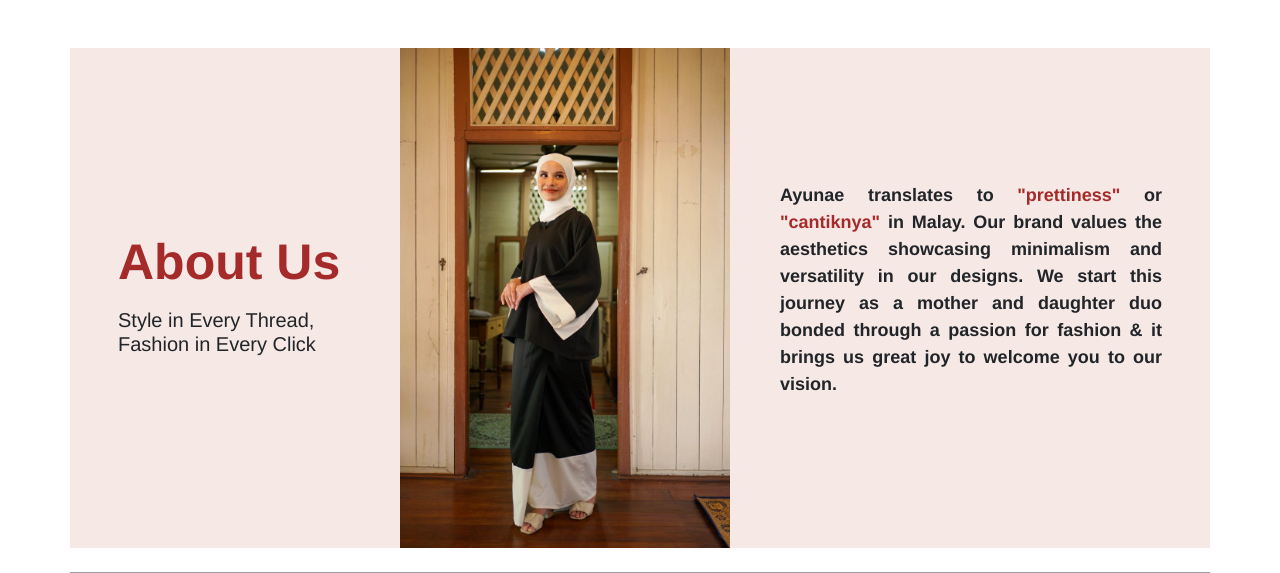
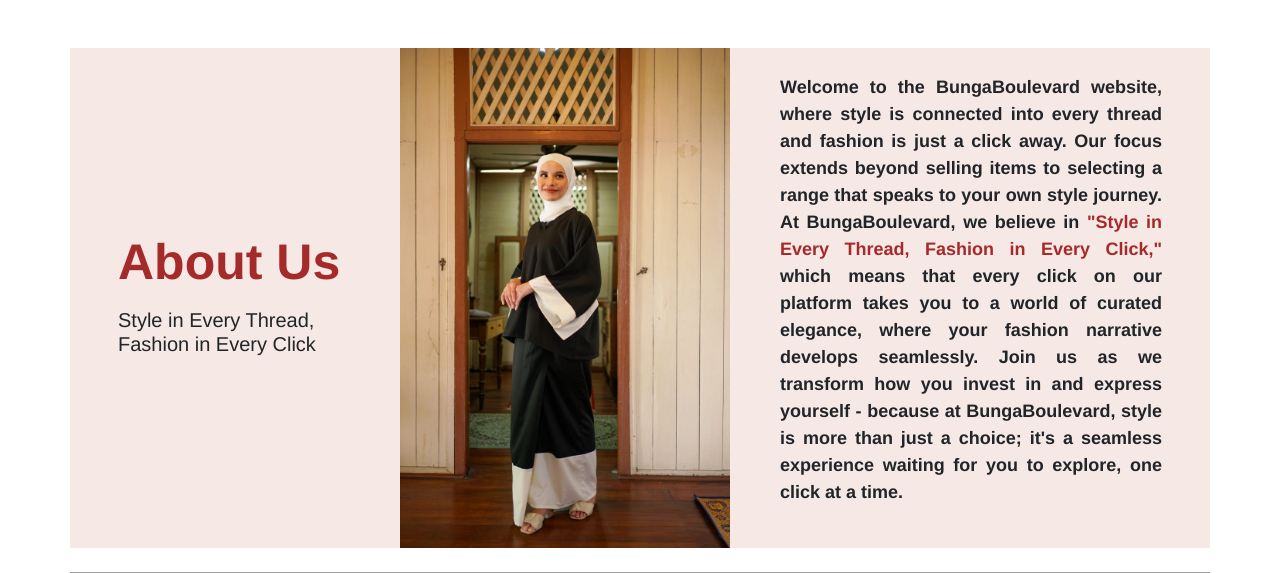
Before and after one commit to antideviant/bungaboulevard, a PHP site: page /about-us.php in a window 1280 px wide. Shown: the part 76-649 px from the top of the page. Run offline with PHP 8.4, Linux system fonts and the light colour scheme; a user stored in the database is signed in; data that the repository does not hold is empty; grey boxes are pictures that could not be loaded.

Commit message:
Update about-us.php
Tukar new about us related with BungaBoulevard

```diff
--- a/about-us.php
+++ b/about-us.php
@@ -62,7 +62,12 @@ error_reporting(0);
         <img src="assets\black.jpg" style="width: 330px; height: 500px; margin-left: -100px;">
     </div>
     <div class="right-text" style="font-size: 18px; text-align: justify; margin-left: 50px; font-family: Helvetica, Arial, sans-serif;">
-        <b><p>Ayunae translates to <span style="color: brown;">"prettiness"</span> or <span style="color: brown;">"cantiknya"</span> in Malay. Our brand values the aesthetics showcasing minimalism and versatility in our designs. We start this journey as a mother and daughter duo bonded through a passion for fashion & it brings us great joy to welcome you to our vision.</p>
+        <b><p>Welcome to the BungaBoulevard website, where style is connected into every thread and fashion is just a click away.
+            Our focus extends beyond selling items to selecting a range that speaks to your own style journey.
+            At BungaBoulevard, we believe in <span style="color: brown;"> "Style in Every Thread, Fashion in Every Click," </span>
+            which means that every click on our platform takes you to a world of curated elegance, where your fashion narrative develops seamlessly.
+            Join us as we transform how you invest in and express yourself - because at BungaBoulevard, style is more than just a choice;
+            it's a seamless experience waiting for you to explore, one click at a time.</p>
     </div>
 </div>
 
```
